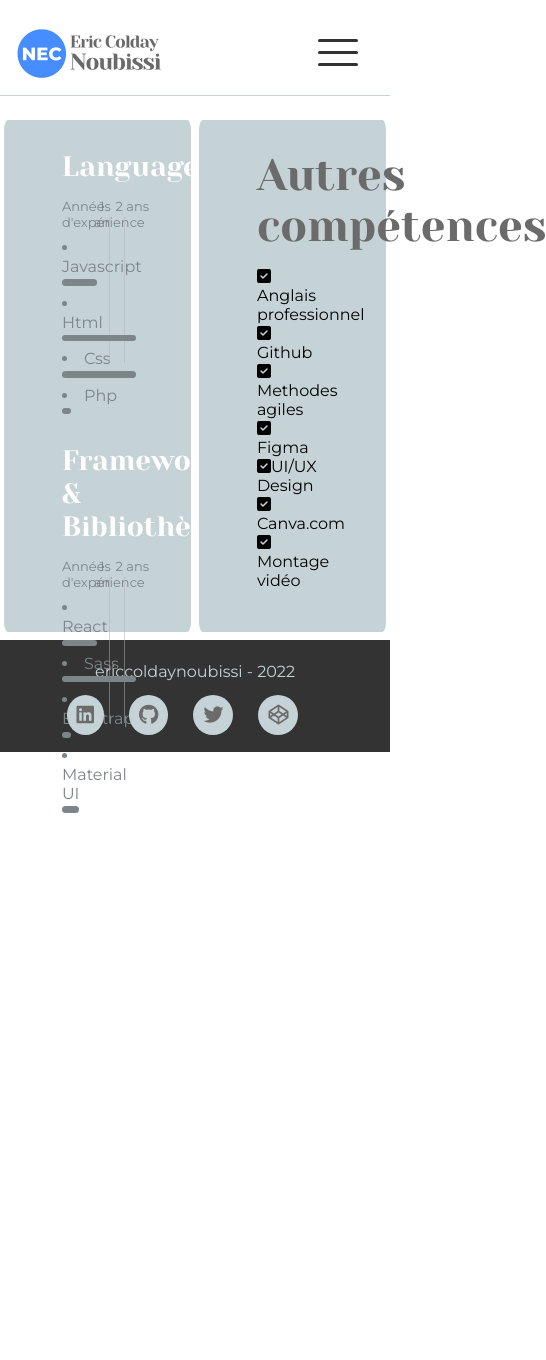
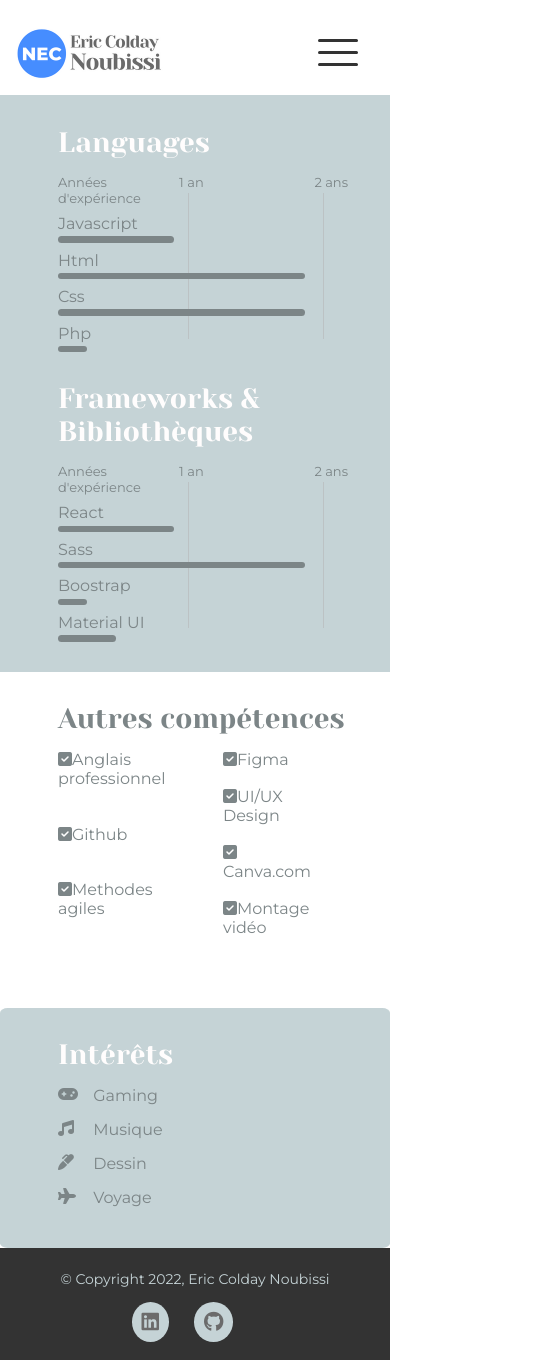
Before and after one commit to eric-colday/portfolio, a React (Create React App) app: page /competences in a window 390 px wide. Shown: the whole page, 546 px wide, since content can reach past the window. Before the commit the page ends 844 px from the top, so only its background shows below. Built offline with nearby package versions, Linux system fonts and the light colour scheme.

Commit message:
Responsive fait sur skills

```diff
--- a/src/components/Footer.js
+++ b/src/components/Footer.js
@@ -4,7 +4,7 @@ const Footer = () => {
   return (
     <footer className="footer">
       <div className="footerList">
-        <span> ericcoldaynoubissi - 2022</span>
+        <span> © Copyright 2022, Eric Colday Noubissi</span>
         <ul className="footerListItems">
             <li>
                 <a href="https://www.linkedin.com/in/ecnoubissi/" target="_blank" rel="noopener noreferrer">
@@ -16,16 +16,6 @@ const Footer = () => {
                     <i className="fab fa-github"></i>
                 </a>
             </li>
-            <li>
-                <a href="https://twitter.com/EricColday" target="_blank" rel="noopener noreferrer">
-                    <i className="fab fa-twitter"></i>
-                </a>
-            </li>
-            <li>
-                <a href="https://codepen.io/eric-colday-noubissi" target="_blank" rel="noopener noreferrer">
-                    <i className="fab fa-codepen"></i>
-                </a>
-            </li>
         </ul>
       </div>
     </footer>
--- /dev/null
+++ b/src/components/Hobbies.js
@@ -0,0 +1,29 @@
+import React from 'react'
+
+const Hobbies = () => {
+  return (
+    <div className="hobbies">
+        <h3 className="progressbar-title">Intérêts</h3>
+        <ul>
+            <li className="hobby">
+                <i className="fas fa-gamepad"></i>
+                <span>Gaming</span>
+            </li>
+            <li className="hobby">
+                <i className="fas fa-music"></i>
+                <span>Musique</span>
+            </li>
+            <li className="hobby">
+                <i className="fas fa-marker"></i>
+                <span>Dessin</span>
+            </li>
+            <li className="hobby">
+                <i className="fas fa-plane"></i>
+                <span>Voyage</span>
+            </li>
+        </ul>
+    </div>
+  )
+}
+
+export default Hobbies
--- a/src/components/OthersSkills.js
+++ b/src/components/OthersSkills.js
@@ -4,7 +4,7 @@ class OthersSkills extends Component {
     render() {
         return (
             <div className="othersSkills">
-                <h3>Autres compétences</h3>
+                <h3 className="progressbar-title-2">Autres compétences</h3>
                 <div className="list">
                     <ul>
                         <li>
--- a/src/pages/Skills.js
+++ b/src/pages/Skills.js
@@ -3,6 +3,7 @@ import Navbar from '../components/Navbar'
 import Footer from '../components/Footer'
 import Langages from '../components/Langages'
 import OthersSkills from '../components/OthersSkills'
+import Hobbies from '../components/Hobbies'
 
 
 const Skills = () => {
@@ -13,7 +14,10 @@ const Skills = () => {
       </header>
       <main className="skills">
         <Langages/>
-        <OthersSkills/>
+        <div className="skills-2">
+          <OthersSkills/>
+          <Hobbies/>
+        </div>
       </main>
       <Footer />
     </div>
--- a/src/styles/_settings.scss
+++ b/src/styles/_settings.scss
@@ -58,6 +58,10 @@ ul{
     margin: 0;
 }
 
+li{
+    list-style-type: none;
+}
+
 a {
     text-decoration: none;
     color: $color-6;
--- a/src/styles/components/_footer.scss
+++ b/src/styles/components/_footer.scss
@@ -35,6 +35,7 @@
     .footerList{
         flex-direction: column;
         align-items: center;
+        font-size: 14px;
     }
 
     .footerListItems {
--- /dev/null
+++ b/src/styles/components/_hobbies.scss
@@ -0,0 +1,43 @@
+.hobbies{
+    background: #C5D3D6;
+    width: 100%;
+    height: 13rem;
+    margin: auto;
+    border-radius: 2%;
+    padding: 0 42px 0 58px;
+
+    ul {
+        color: $color-2;
+        display: flex;
+        justify-content: space-around;
+        margin-left: -67px;
+        padding: 20px 0px 0px 0;
+
+        li {
+          i {
+            position: absolute;
+            color: $color-2;
+          }
+          span {
+            position: absolute;
+            transform: translateX(2.2rem);
+          }
+        }
+    }
+}
+
+@media screen and (max-width: 768px) {
+  .hobbies {
+    height: 15rem;
+
+    ul{
+      display: initial;
+      margin-left: 0;
+      padding: 0;
+    }
+  }
+
+  .hobby{
+    padding-bottom: 34px;
+  }
+}
--- a/src/styles/components/_langages.scss
+++ b/src/styles/components/_langages.scss
@@ -1,8 +1,21 @@
 .languagesFrameworks {
     background: $color-1;
     width: 48%;
-    height: 32rem;
+    height: 33rem;
     margin: auto;
     border-radius: 2%;
     padding: 0 42px 0 58px;
 }
+
+@media screen and (max-width: 768px) {
+    .languagesFrameworks {
+        height: 36rem;
+    }
+}
+
+@media screen and (max-width: 590px) {
+    .languagesFrameworks{
+        width: 100%;
+        border-radius: initial;
+    }
+}
--- a/src/styles/components/_othersskills.scss
+++ b/src/styles/components/_othersskills.scss
@@ -1,8 +1,51 @@
 .othersSkills{
     background: #C5D3D6;
-    width: 48%;
-    height: 32rem;
-    margin: auto;
+    width: 100%;
+    height: 19rem;
+    margin-bottom: 1rem;
     border-radius: 2%;
     padding: 0 42px 0 58px;
 }
+
+.progressbar-title-2{
+  color: $white;
+  font-size: 28px;
+}
+
+.list {
+    display: flex;
+    height: 90%;
+    margin: 0 auto;
+    justify-content: space-between;
+    color: $color-2;
+
+    ul {
+      height: 80%;
+      display: grid;
+
+      i {
+        color: $color-2;
+      }
+    }
+}
+
+@media screen and (max-width: 768px) {
+  .othersSkills{
+      height: 20rem;
+  }
+
+  .list{
+    height: 80%;
+  }
+}
+
+@media screen and (max-width: 590px) {
+  .othersSkills{
+    background: white;
+    border-radius: initial;
+  }
+
+  .progressbar-title-2{
+    color: $color-2;
+  }
+}
--- a/src/styles/pages/_about.scss
+++ b/src/styles/pages/_about.scss
@@ -12,7 +12,7 @@
     width: 90%;
     margin: auto;
     //min-height: 200vh;
-    padding: 12rem 1rem 1rem;
+    padding: 12rem 1rem 5rem;
 }
 
 .about{
--- a/src/styles/pages/_skills.scss
+++ b/src/styles/pages/_skills.scss
@@ -1,8 +1,36 @@
 .skills{
     width: 100%;
-    height: 40rem;
-    padding: 7rem 0 0 0;
+    height: 42rem;
+    padding: 6rem 0 0 0;
     display: flex;
     flex-wrap: wrap;
     flex-direction: row;
 }
+
+.skills-2{
+    display: flex;
+    flex-direction: column;
+    width: 48%;
+    margin: auto;
+}
+
+
+
+@media screen and (max-width: 768px) {
+    .skills{
+        height: 44rem;
+    }
+}
+
+@media screen and (max-width: 590px) {
+    .skills{
+        display: flex;
+        flex-direction: column;
+        flex-wrap: nowrap;
+        height: 78rem;
+    }
+
+    .skills-2{
+        width: 100%;
+    }
+}
--- a/src/styles/styles.scss
+++ b/src/styles/styles.scss
@@ -4,6 +4,7 @@
 @import './components/progessbar';
 @import './components/langages';
 @import './components/othersskills';
+@import './components/hobbies';
 @import './components/footer';
 @import './pages/home';
 @import './pages/about';
```
